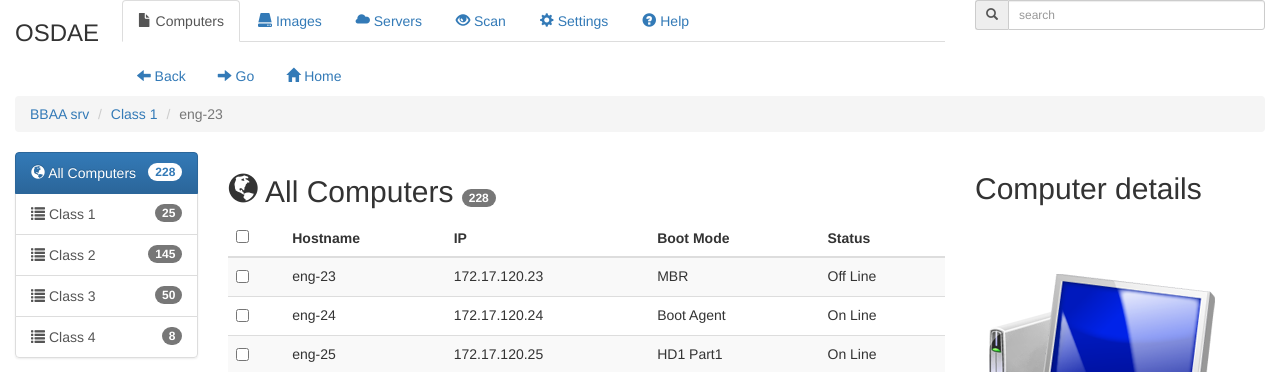
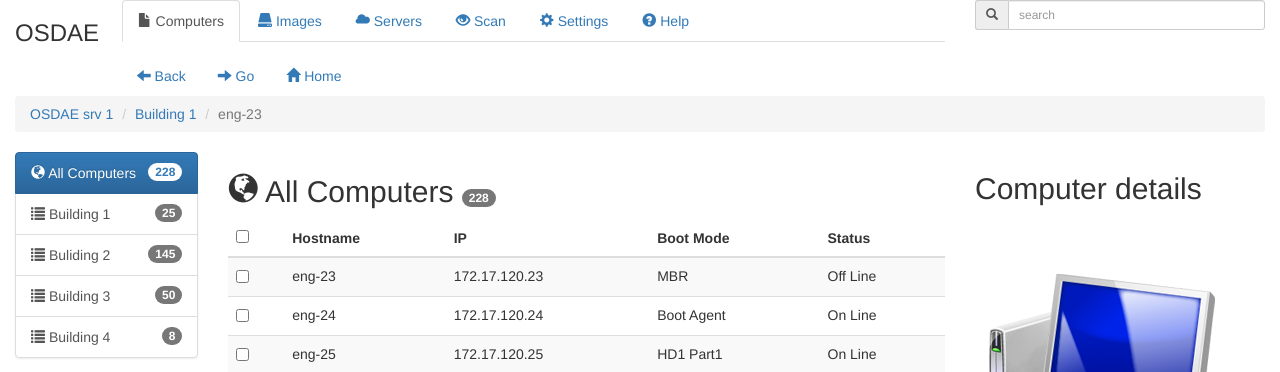
Before and after one commit to Yorus/osdae, a plain HTML site: page main_testing.html in a window 1280 px wide. Shown: the top 372 px of the page. Drawn offline with nearby package versions, Linux system fonts and the light colour scheme.

Commit message:
Change COmputer Groups names

```diff
--- a/main_testing.html
+++ b/main_testing.html
@@ -108,8 +108,8 @@
 		<div class="row">
 			<div class="col-md-12">
 			    <ul class="breadcrumb">
-			    	<li><a href="#">BBAA srv</a></li>
-			        <li><a href="#">Class 1</a></li>
+			    	<li><a href="#">OSDAE srv 1</a></li>
+			        <li><a href="#">Building 1</a></li>
 			        <li class="active">eng-23</li>
 			    </ul>
 			<div/>
@@ -126,16 +126,16 @@
 			            <span class="glyphicon glyphicon-globe"></span> All Computers <span class="badge">228</span>
 			        </a>
 			        <a href="#" class="list-group-item">
-			            <span class="glyphicon glyphicon-list"></span> Class 1 <span class="badge">25</span>
+			            <span class="glyphicon glyphicon-list"></span> Building 1 <span class="badge">25</span>
 			        </a>
 			        <a href="#" class="list-group-item">
-			            <span class="glyphicon glyphicon-list"></span> Class 2 <span class="badge">145</span>
+			            <span class="glyphicon glyphicon-list"></span> Buliding 2 <span class="badge">145</span>
 			        </a>
 			        <a href="#" class="list-group-item">
-			            <span class="glyphicon glyphicon-list"></span> Class 3 <span class="badge">50</span>
+			            <span class="glyphicon glyphicon-list"></span> Building 3 <span class="badge">50</span>
 			        </a>
 			        <a href="#" class="list-group-item">
-			            <span class="glyphicon glyphicon-list"></span> Class 4 <span class="badge">8</span>
+			            <span class="glyphicon glyphicon-list"></span> Building 4 <span class="badge">8</span>
 			        </a>
 			    </div>
 
```
